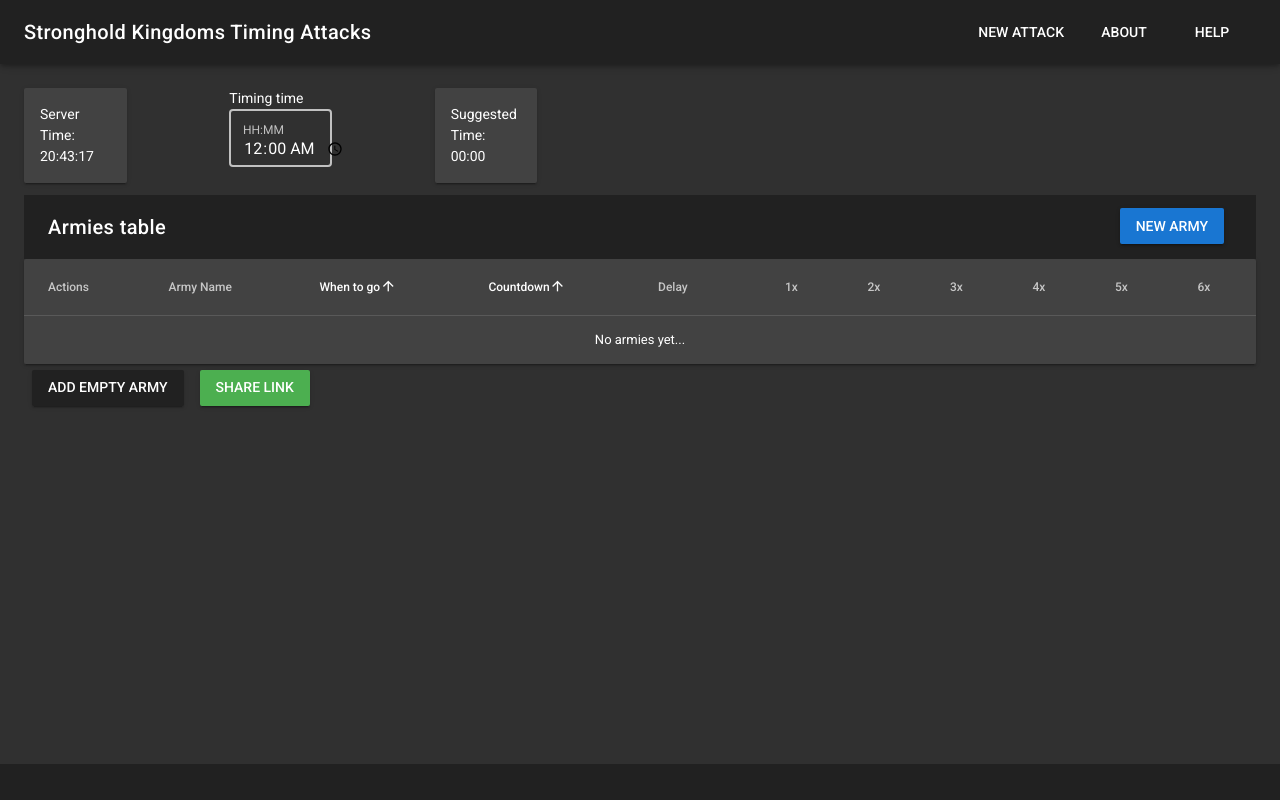
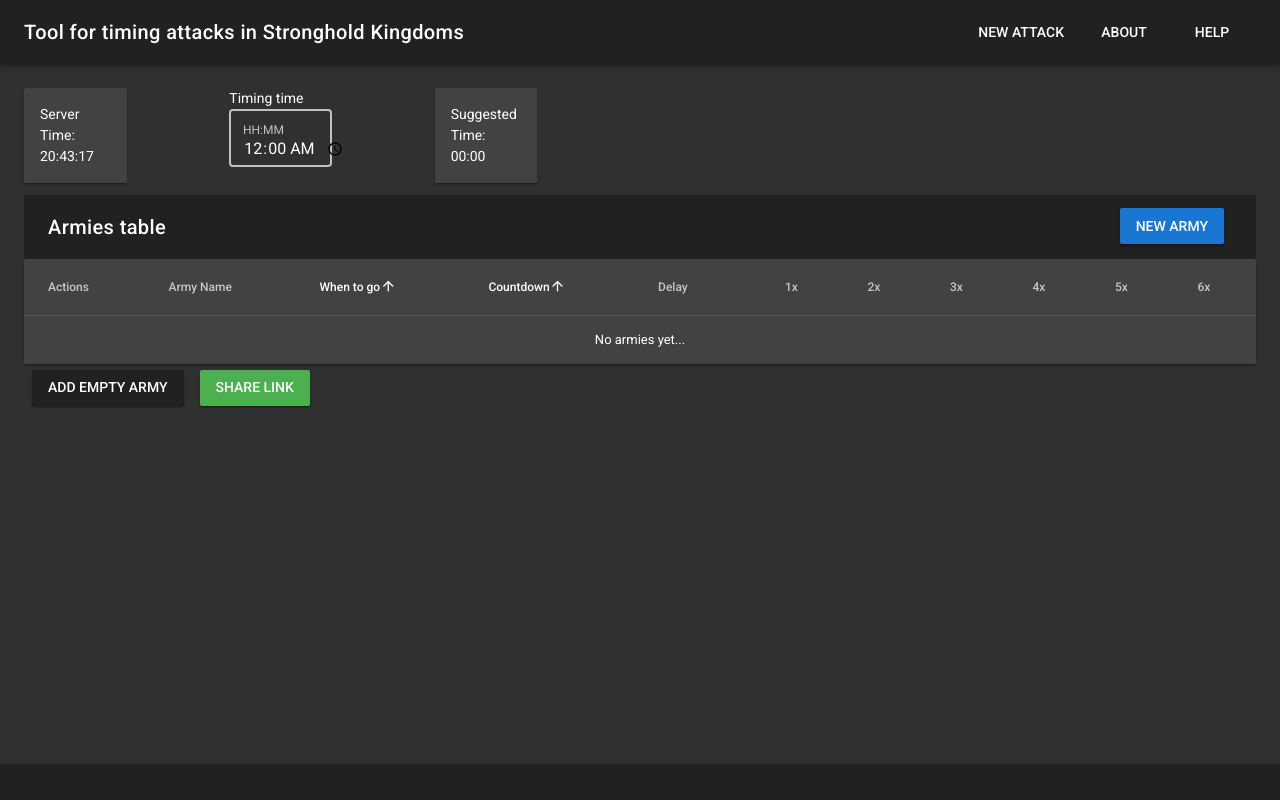
Before and after one commit to Donila/shk-timing, a Vue app: page / in a window 1280 px wide. Built offline with nearby package versions, Linux system fonts and the light colour scheme.

Commit message:
Added _redirects and i18n

```diff
--- a/package.json
+++ b/package.json
@@ -12,6 +12,7 @@
   "dependencies": {
     "moment": "^2.24.0",
     "vue": "^2.6.6",
+    "vue-i18n": "^8.9.0",
     "vue-router": "^3.0.1",
     "vuetify": "^1.5.7"
   },
--- a/src/App.vue
+++ b/src/App.vue
@@ -2,7 +2,7 @@
   <div>
     <v-app dark>
       <v-toolbar fixed app>
-        <v-toolbar-title>Stronghold Kingdoms Timing Attacks</v-toolbar-title>
+        <v-toolbar-title>{{ $t("title") }}</v-toolbar-title>
         <v-spacer></v-spacer>
         <v-toolbar-items class="hidden-sm-and-down">
           <v-btn flat @click="home()">new attack</v-btn>
--- a/src/main.js
+++ b/src/main.js
@@ -5,6 +5,7 @@
 import Vuetify from 'vuetify';
 import '@mdi/font/css/materialdesignicons.css';
 import 'vuetify/dist/vuetify.min.css'
+import i18n from '@/plugins/i18n'
 
 Vue.use(Vuetify);
 
@@ -14,5 +15,6 @@
   router,
   data: store,
   iconfont: 'mdi',
+  i18n: i18n,
   render: h => h(App)
 }).$mount('#app')
--- /dev/null
+++ b/src/plugins/i18n.js
@@ -0,0 +1,21 @@
+import Vue from 'vue';
+import VueI18n from 'vue-i18n';
+
+Vue.use(VueI18n);
+
+const messages = {
+  'en': {
+    title: 'Tool for timing attacks in Stronghold Kingdoms'
+  },
+  'ru': {
+    title: 'Приблуда для тайминга аттак в Stronghold Kingdoms'
+  }
+};
+
+const i18n = new VueI18n({
+  locale: 'en',
+  fallbackLocale: 'ru',
+  messages,
+});
+
+export default i18n
```
Also changed, not shown: 2 other files (tests, documents, lock files or other folders).
